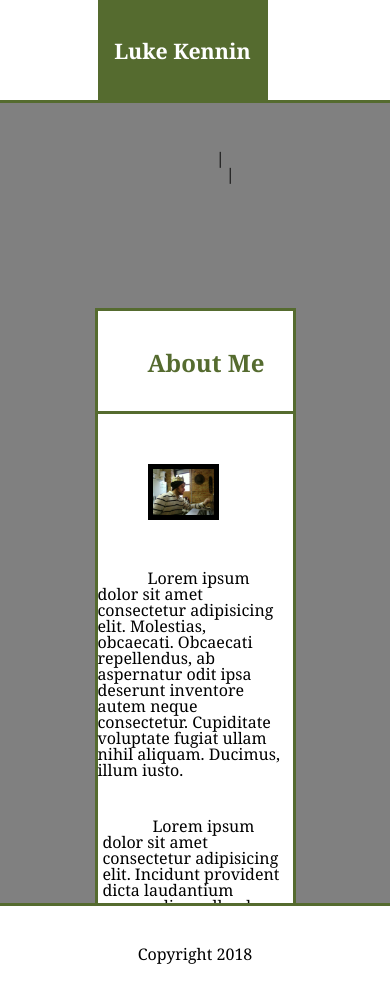
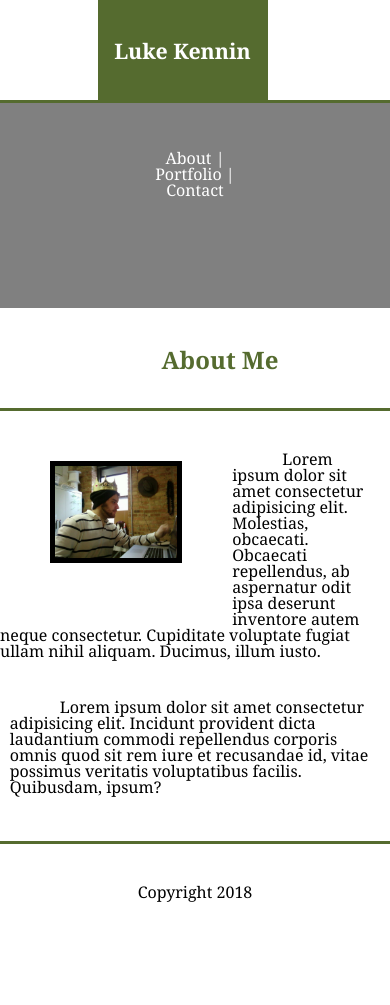
Before and after one commit to lukekennin/basic_portfolio, a plain HTML site: page index.html in a window 390 px wide. Shown: the top 1005 px of the page. After the commit the page ends 944 px from the top, so only its background shows below. Drawn offline with Linux system fonts and the light colour scheme.

Commit message:
responsiveness

```diff
--- a/style.css
+++ b/style.css
@@ -125,3 +125,33 @@ img {
     position: relative;
     bottom:0;
 }
+
+@media only screen and (max-width: 930px) {
+    #aboutMe {
+        height:auto;
+        width:auto;
+    }
+
+    #navbar {
+        color:white;
+        height:auto;
+        width:auto;
+    }
+    a:link {
+        text-decoration: none!important;
+        color: white;
+      }
+    a:visited {
+        color :white;
+    }
+    #aboutMe {
+        border: none;
+    }
+    #title {
+        text-align: center;
+    }
+    #center {
+        height:auto;
+        width:auto;
+    }
+}
```
